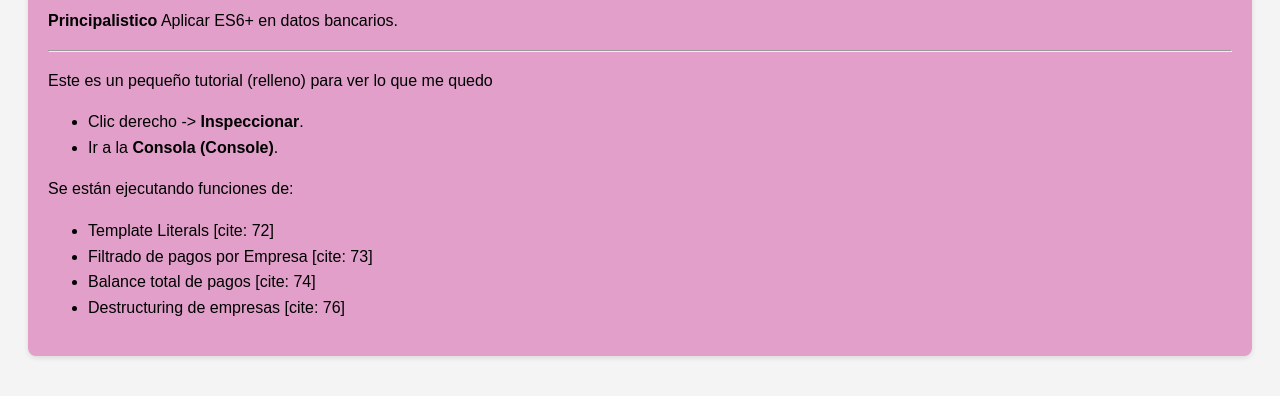
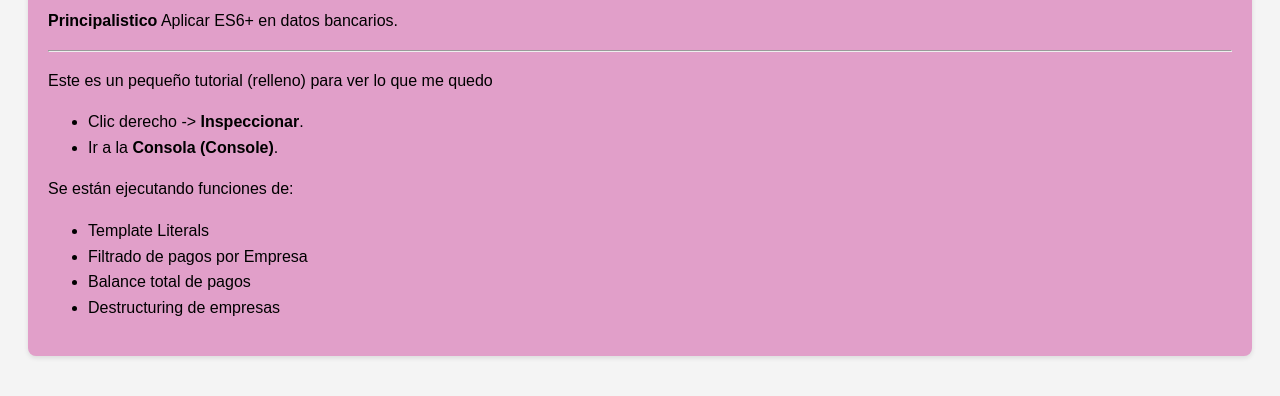
Before and after one commit to millarayssssot/modulo-4, a plain HTML site: page m4c5_ae2-millaray_soto/index.html in a window 1280 px wide. Shown: the part 134-530 px from the top of the page. Drawn offline with Linux system fonts and the light colour scheme.

Commit message:
saque cositas

```diff
--- a/m4c5_ae2-millaray_soto/index.html
+++ b/m4c5_ae2-millaray_soto/index.html
@@ -23,10 +23,10 @@
         </ul>
         <p>Se están ejecutando funciones de:</p>
         <ul>
-            <li>Template Literals [cite: 72]</li>
-            <li>Filtrado de pagos por Empresa [cite: 73]</li>
-            <li>Balance total de pagos [cite: 74]</li>
-            <li>Destructuring de empresas [cite: 76]</li>
+            <li>Template Literals</li>
+            <li>Filtrado de pagos por Empresa</li>
+            <li>Balance total de pagos</li>
+            <li>Destructuring de empresas</li>
         </ul>
     </div>
 
```
